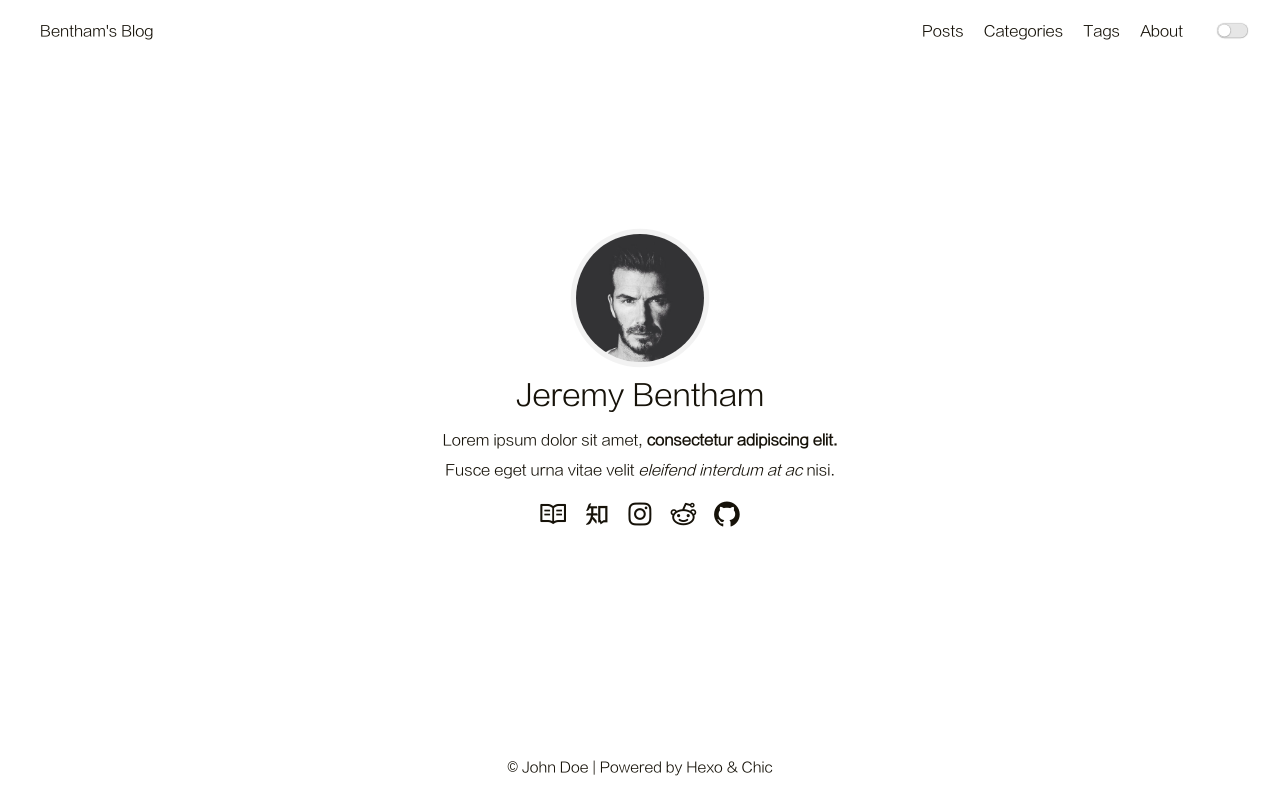
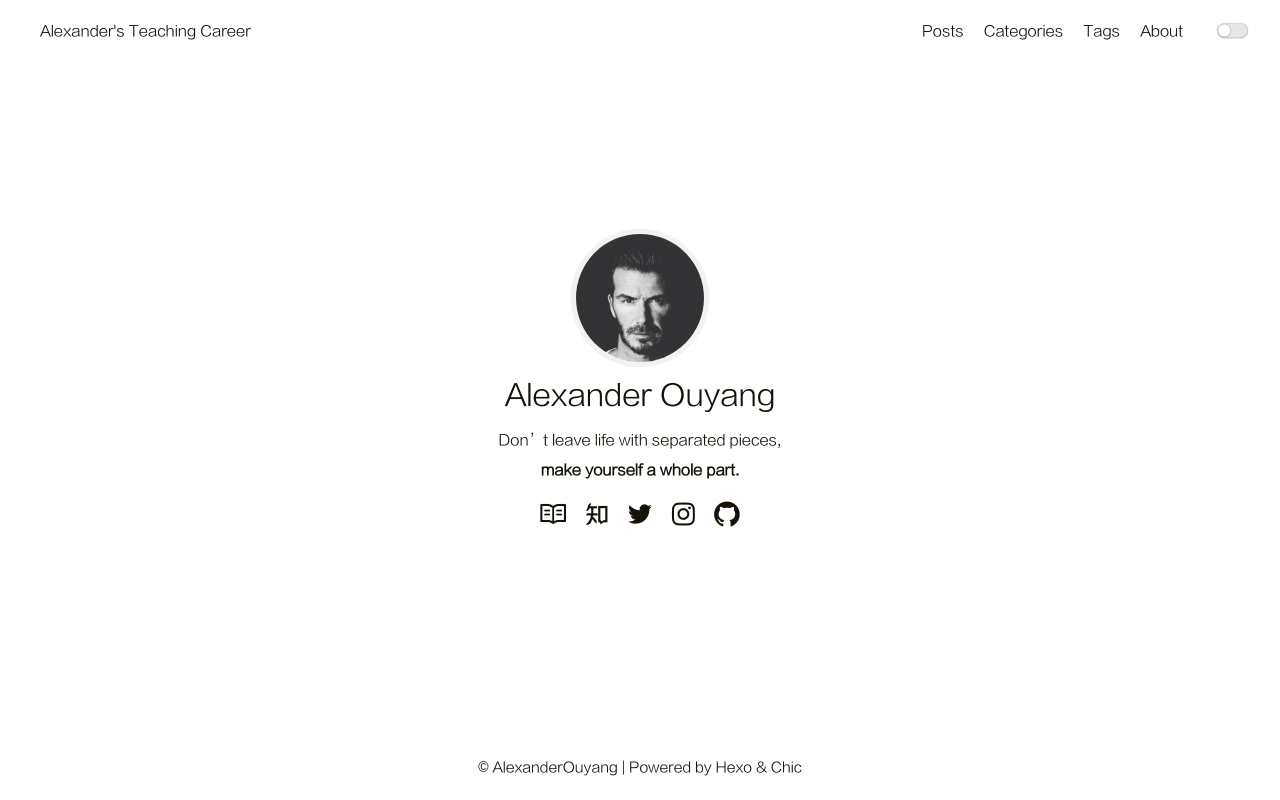
Before and after one commit to AlexanderOuYang/AlexanderOuyang.github.io, a plain HTML site: page index.html in a window 1280 px wide. Drawn offline with Linux system fonts and the light colour scheme.

Commit message:
Site updated: 2020-04-05 14:23:45

```diff
--- a/index.html
+++ b/index.html
@@ -6,13 +6,15 @@
       content="width=device-width, initial-scale=1.0, maximum-scale=1.0, minimum-scale=1.0">
 <meta http-equiv="X-UA-Compatible" content="ie=edge">
 
-    <meta name="author" content="John Doe">
+    <meta name="author" content="AlexanderOuyang">
+
+
+    <meta name="subtitle" content="Learn English from zero to fluent reading">
 
 
 
 
-
-<title>Hexo</title>
+<title>Alexander&#39;s Teaching Career</title>
 
 
 
@@ -49,7 +51,7 @@
         <header>
     <nav class="navbar">
         <div class="container">
-            <div class="navbar-header header-logo"><a href="/">Bentham&#39;s Blog</a></div>
+            <div class="navbar-header header-logo"><a href="/">Alexander&#39;s Teaching Career</a></div>
             <div class="menu navbar-right">
 
                     <a class="menu-item" href="/archives">Posts</a>
@@ -71,7 +73,7 @@
         <div class="container">
             <div class="navbar-header">
                 <div>
-                    <a href="/">Bentham&#39;s Blog</a><a id="mobile-toggle-theme">·&nbsp;Light</a>
+                    <a href="/">Alexander&#39;s Teaching Career</a><a id="mobile-toggle-theme">·&nbsp;Light</a>
                 </div>
                 <div class="menu-toggle" onclick="mobileBtn()">&#9776; Menu</div>
             </div>
@@ -110,8 +112,8 @@
         <div class="avatar">
             <a href="/archives"><img src="/image/avatar.jpeg"></a>
         </div>
-        <div class="nickname">Jeremy Bentham</div>
-        <div class="description"><p>Lorem ipsum dolor sit amet, <strong>consectetur adipiscing elit.</strong> <br>Fusce eget urna vitae velit <em>eleifend interdum at ac</em> nisi.</p>
+        <div class="nickname">Alexander Ouyang</div>
+        <div class="description"><p>Don’t leave life with separated pieces, <br><strong>make yourself a whole part.</strong></p>
 </div>
         <div class="links">
 
@@ -123,28 +125,28 @@
 
                     </a>
 
-                    <a class="link-item" title="ZhiHu" href="https://www.zhihu.com/people/sirice" target="_blank" rel="noopener">
+                    <a class="link-item" title="ZhiHu" href="https://www.zhihu.com/people/useenglish/activities" target="_blank" rel="noopener">
 
 
                             <i class="iconfont icon-zhihu"></i>
 
                     </a>
 
-                    <a class="link-item" title="Instagram" href="">
+                    <a class="link-item" title="Twitter" href="https://twitter.com/OuyangAlexander" target="_blank" rel="noopener">
+
+
+                            <i class="iconfont icon-twitter"></i>
+
+                    </a>
+
+                    <a class="link-item" title="Instagram" href="https://www.instagram.com/alexanderouyang/" target="_blank" rel="noopener">
 
 
                             <i class="iconfont icon-instagram"></i>
 
                     </a>
 
-                    <a class="link-item" title="Reddit" href="">
-
-
-                            <i class="iconfont icon-reddit"></i>
-
-                    </a>
-
-                    <a class="link-item" title="Github" href="https://github.com/Siricee" target="_blank" rel="noopener">
+                    <a class="link-item" title="Github" href="https://github.com/AlexanderOuYang" target="_blank" rel="noopener">
 
 
                             <i class="iconfont icon-github"></i>
@@ -160,7 +162,7 @@
         </div>
         <footer id="footer" class="footer">
     <div class="copyright">
-        <span>© John Doe | Powered by <a href="https://hexo.io" target="_blank">Hexo</a> & <a href="https://github.com/Siricee/hexo-theme-Chic" target="_blank">Chic</a></span>
+        <span>© AlexanderOuyang | Powered by <a href="https://hexo.io" target="_blank">Hexo</a> & <a href="https://github.com/Siricee/hexo-theme-Chic" target="_blank">Chic</a></span>
     </div>
 </footer>
 
```
Also changed, not shown: 2020/04/05/hello-world/index.html (+12 -10 lines), archives/2020/04/index.html (+8 -6 lines), archives/2020/index.html (+8 -6 lines), archives/index.html (+8 -6 lines).
